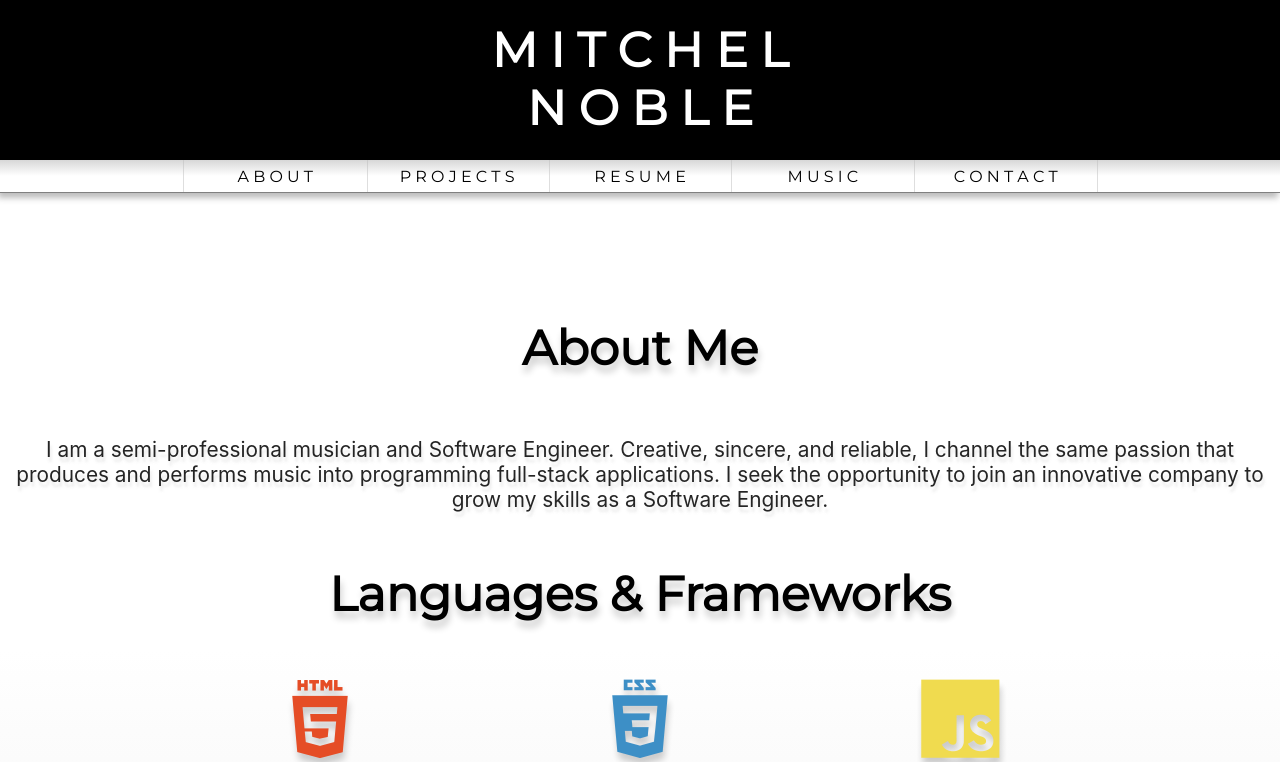
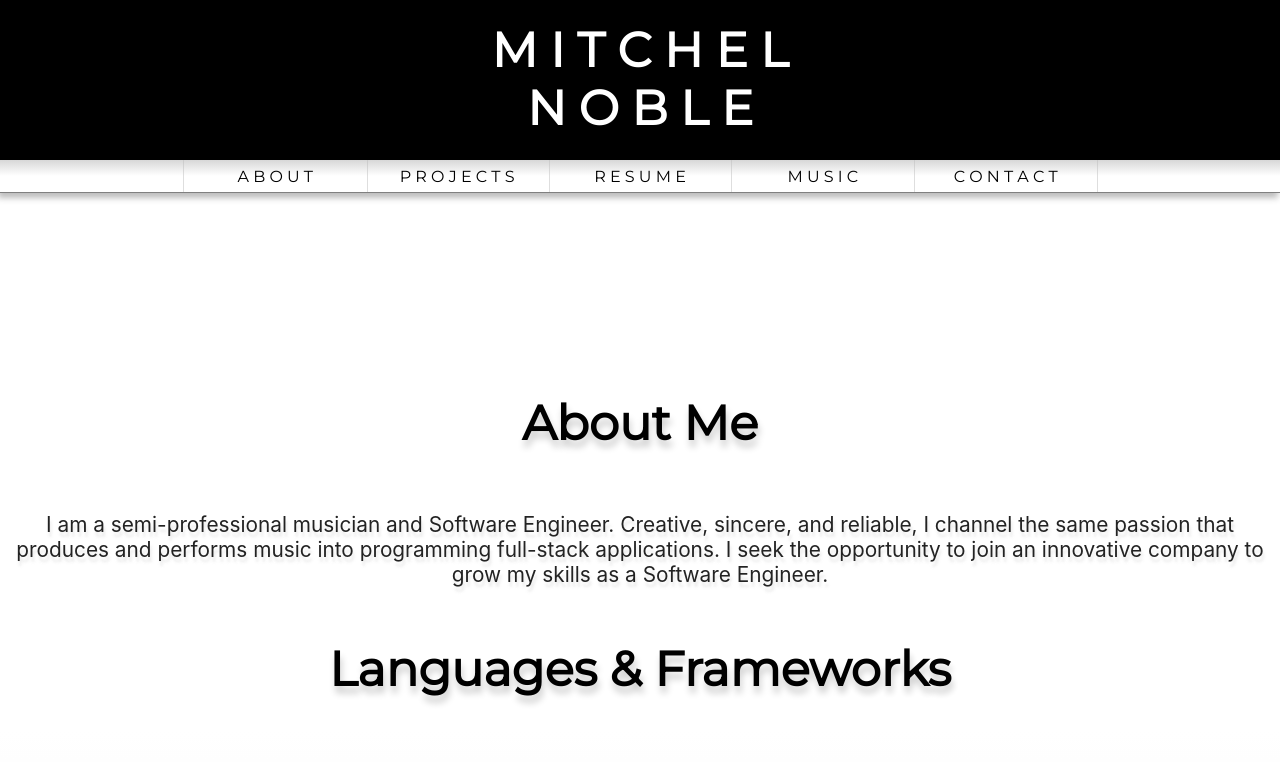
Before and after one commit to mitchelnoble/portfolio-website, a React (Create React App) app: page / in a window 1280 px wide. Shown: the top 762 px of the page. Built offline with nearby package versions, Linux system fonts and the light colour scheme.

Commit message:
fixed styling for about section

```diff
--- a/src/screens/About/About.jsx
+++ b/src/screens/About/About.jsx
@@ -17,7 +17,8 @@ export default function About() {
           Software Engineer.
         </p>
       </div>
-        <h1 className="icon-title">Languages & Frameworks</h1>
+      <h1 className="icon-title">Languages & Frameworks</h1>
+      <br />
       <div className="icon-container">
         <i class="devicon-html5-plain-wordmark colored"></i>
         <i class="devicon-css3-plain-wordmark colored"></i>
--- a/src/styles/screens/About.css
+++ b/src/styles/screens/About.css
@@ -65,8 +65,7 @@
 @media only screen and (max-width: 1400px) {
   .about-container {
     font-size: 0.5rem;
-    width: 100;
-    height: 120vh;
+    height: 140vh;
     display: flex;
     flex-flow: column wrap;
   }
@@ -93,6 +92,7 @@
     font-size: 1.3rem;
   }
   .icon-container {
+    margin: 1em;
     display: flex;
     align-items: center;
     justify-content: center;
@@ -103,7 +103,7 @@
 
 @media only screen and (max-width: 600px) {
   .about-container {
-    height: 145vh;
+    height: 170vh;
     font-size: 0.5rem;
   }
   .icon-container {
```
